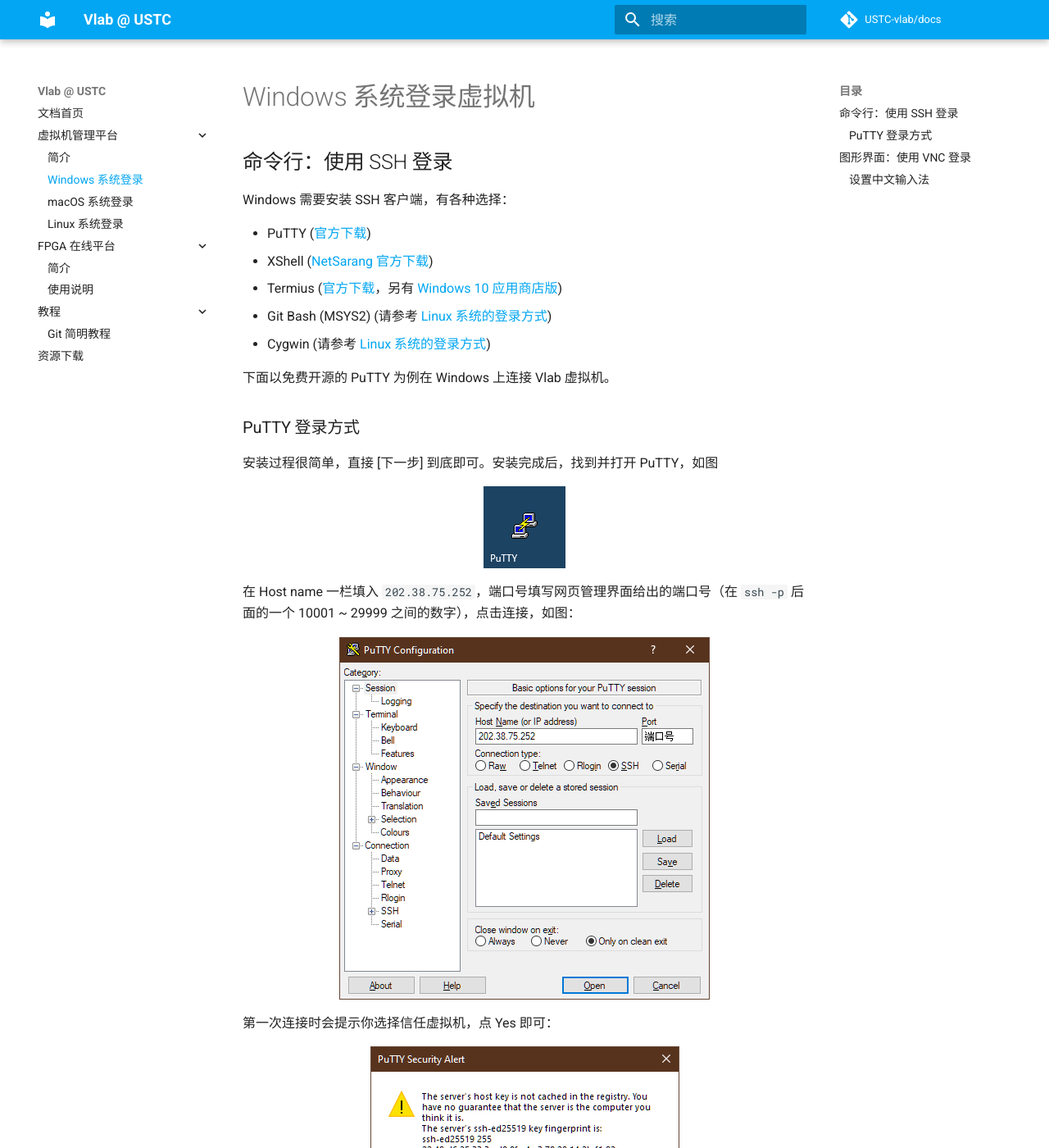
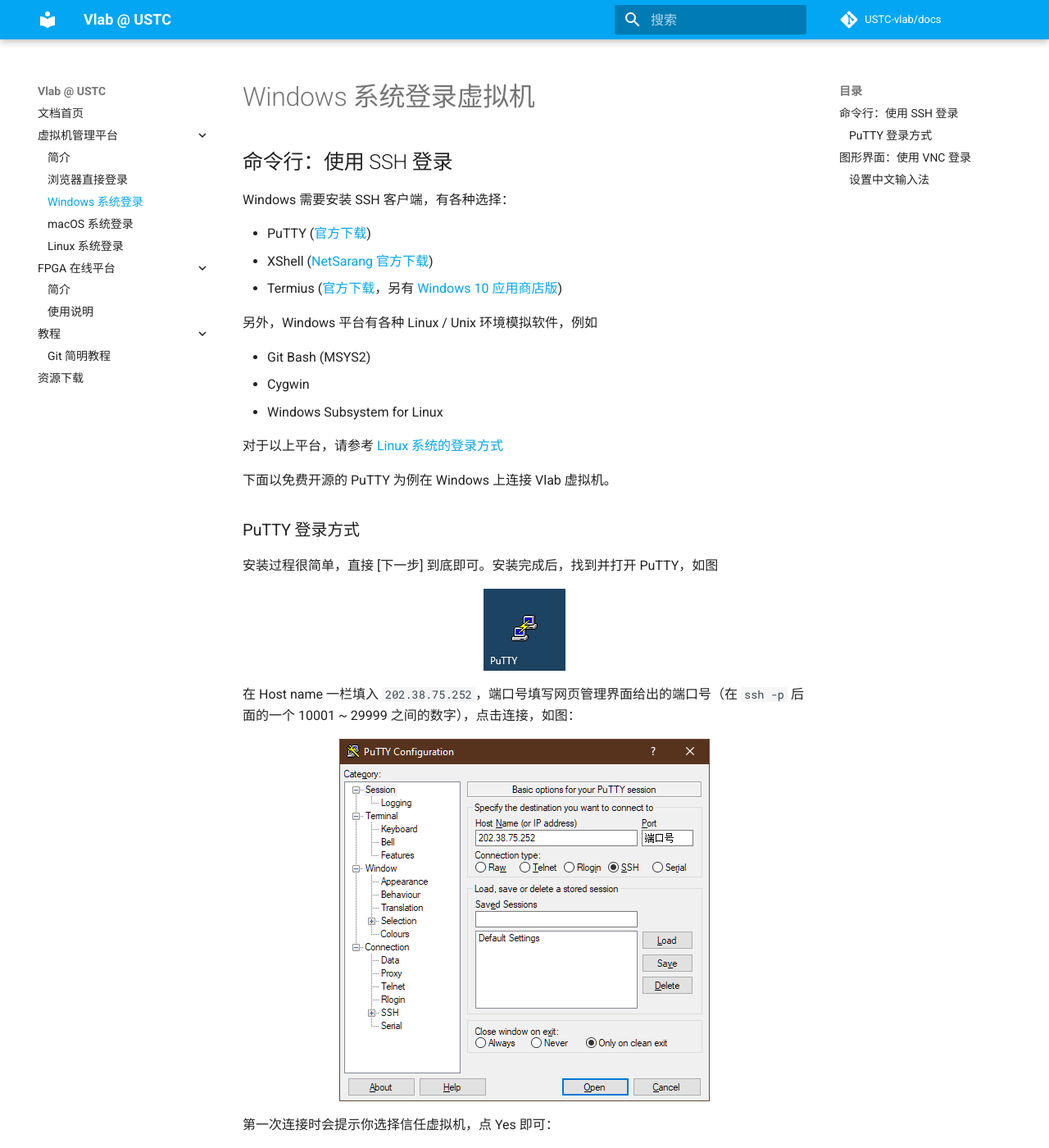
Before and after one commit to USTC-vlab/docs, an MkDocs documentation site: the page built from docs/vm/login-windows.md, in a window 1280 px wide and 1400 px high. Shown: the whole window at 82% size. Built offline with MkDocs 1.6.1 and Material for MkDocs 9.7.7, drawn with Linux system fonts in a browser that asks for light colours; comment, search, counter and statistics services are not loaded; some of the changed text lies outside the part shown.

Commit message:
Add browser noVNC docs

```diff
--- a/docs/vm/login-windows.md
+++ b/docs/vm/login-windows.md
@@ -7,8 +7,14 @@ Windows 需要安装 SSH 客户端，有各种选择：
 - PuTTY ([官方下载](https://www.chiark.greenend.org.uk/~sgtatham/putty/latest.html))
 - XShell ([NetSarang 官方下载](https://www.netsarang.com/zh/free-for-home-school/))
 - Termius ([官方下载](https://termius.com/windows)，另有 [Windows 10 应用商店版](https://www.microsoft.com/store/productId/9NK1GDVPX09V))
-- Git Bash (MSYS2) (请参考 [Linux 系统的登录方式](../login-linux/))
-- Cygwin (请参考 [Linux 系统的登录方式](../login-linux/))
+
+另外，Windows 平台有各种 Linux / Unix 环境模拟软件，例如
+
+- Git Bash (MSYS2)
+- Cygwin
+- Windows Subsystem for Linux
+
+对于以上平台，请参考 [Linux 系统的登录方式](../login-linux/)
 
 下面以免费开源的 PuTTY 为例在 Windows 上连接 Vlab 虚拟机。
 
@@ -26,7 +32,7 @@ Windows 需要安装 SSH 客户端，有各种选择：
 
 ![PuTTY host key prompt](../images/putty-host-key.png){: .img-center }
 
-然后 PuTTY 会要求你输入用户名和密码，用户名输入 root，密码输入你在创建虚拟机时设定的 root 用户密码，按回车即可：
+然后 PuTTY 会要求你输入用户名和密码，用户名输入 root，密码输入你在创建虚拟机时设定的 root 用户密码（输入的密码没有回显），按回车即可：
 
 ![PuTTY screen](../images/putty-login.png){: .img-center }
 
--- a/mkdocs.yml
+++ b/mkdocs.yml
@@ -40,6 +40,7 @@ markdown_extensions:
   - codehilite
   - footnotes
   - pymdownx.details
+  - pymdownx.mark
   - pymdownx.superfences
   - markdown.extensions.def_list
   - toc:
@@ -49,6 +50,7 @@ nav:
   - 文档首页: index.md
   - 虚拟机管理平台:
     - 简介: vm/index.md
+    - 浏览器直接登录: vm/login-browser.md
     - Windows 系统登录: vm/login-windows.md
     - macOS 系统登录: vm/login-macos.md
     - Linux 系统登录: vm/login-linux.md
```
Also changed, not shown: docs/vm/login-browser.md (added, +70 -0 lines), docs/images/novnc-auth.png (added), docs/images/novnc-clipboard.png (added), docs/images/novnc-combo-keys.png (added), docs/images/novnc-toolbar.png (added).
